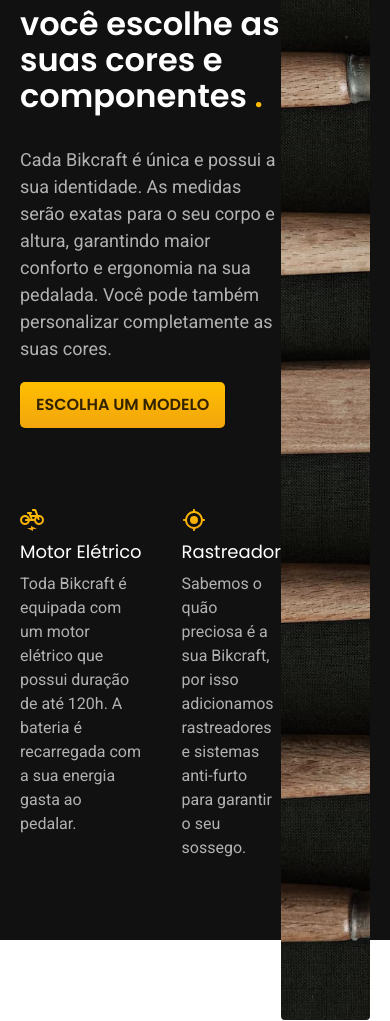
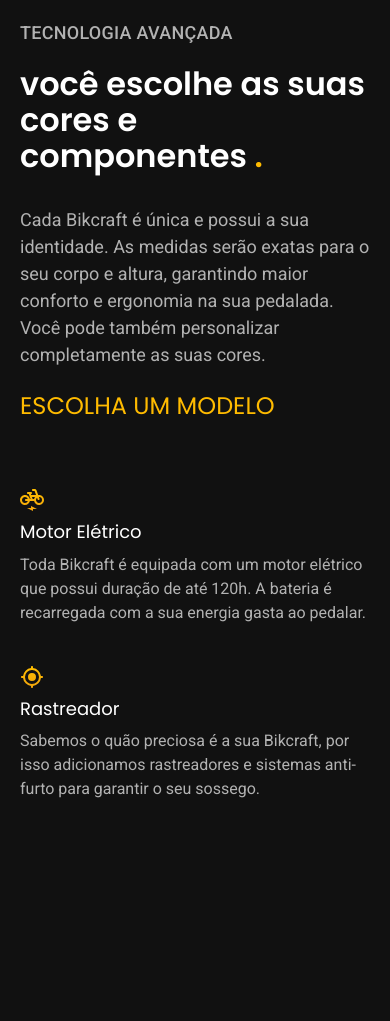
Before and after one commit to BrunoAneves/projetoBikcraft, a plain HTML site: page index.html in a window 390 px wide. Shown: the part 1592-2613 px from the top of the page. Drawn offline with Linux system fonts and the light colour scheme.

Commit message:
pagina 1/parte2 responsivo

```diff
--- a/css/home/tecnologia.css
+++ b/css/home/tecnologia.css
@@ -51,3 +51,28 @@
   width: 24px;
   margin-bottom: 8px;
 }
+
+@media (max-width: 800px) {
+  .tecnologia-bg {
+    box-shadow: initial;
+  }
+  .tecnologia {
+    grid-template-columns: 1fr;
+  }
+  .tecnologia-conteudo {
+    padding-top: 60px;
+    padding-bottom: 60px;
+  }
+  .tecnologia-imagem {
+    display: none;
+  }
+  .tecnologia a {
+    margin-bottom: 60px;
+  }
+}
+
+@media (max-width: 800px) {
+  .tecnologia-vantagens {
+    flex-direction: column;
+  }
+}
--- a/css/utilidades/componentes.css
+++ b/css/utilidades/componentes.css
@@ -27,3 +27,27 @@
     font-size: 1rem;
   }
 }
+
+.link {
+  display: inline-block;
+  color: var(--cor-p1);
+  font: 500 1.5rem/1.5 "Poppins", sans-serif;
+  text-transform: uppercase;
+}
+
+.link::after {
+  content: "";
+  display: block;
+  width: 0;
+  height: 4px;
+  transition: 0.2s;
+  background-color: currentColor;
+}
+.link:hover {
+  color: var(--cor-0);
+}
+
+.link:hover::after {
+  color: var(--cor-0);
+  width: 100%;
+}
--- a/index.html
+++ b/index.html
@@ -76,7 +76,7 @@
         <span class="font-2-l-b cor-5">Tecnologia Avançada</span>
         <h2 class="font-1-xxl cor-0">você escolhe as suas cores e componentes <span class="cor-p1">.</span></h2>
         <p class="font-2-l cor-5">Cada Bikcraft é única e possui a sua identidade. As medidas serão exatas para o seu corpo e altura, garantindo maior conforto e ergonomia na sua pedalada. Você pode também personalizar completamente as suas cores.</p>
-        <a class="botao link" href="./bicicletas.html">Escolha um modelo</a>
+        <a class="link" href="./bicicletas.html">Escolha um modelo</a>
         <div class="tecnologia-vantagens">
           <div>
             <img src="./img/icones/eletrica.svg" alt="">
```
